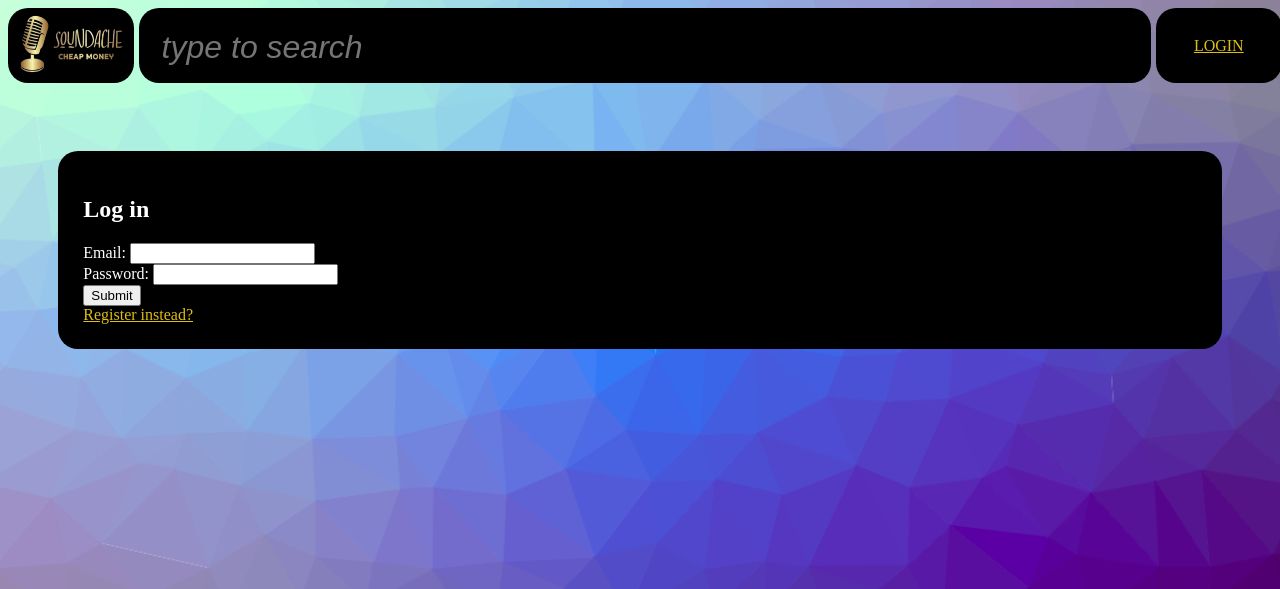
After one commit to Soundache/Soundache, a Flask app: template templates/login.html in a window 1280 px wide. The commit adds this page. Shown: the top 589 px of the page. Run offline with Flask 3, Linux system fonts and the light colour scheme; the template is opened without the code that fills it, so the values that code supplies are empty.

Commit message:
User authentication (proper)

```diff
--- a/soundache-backend/main.py
+++ b/main.py
@@ -1,4 +1,4 @@
-from flask import Flask, render_template, request, abort, jsonify, session, url_for, send_from_directory, send_file
+from flask import Flask, render_template, request, abort, jsonify, session, make_response
 from werkzeug.security import check_password_hash, generate_password_hash
 from flask_sqlalchemy import SQLAlchemy
 from sqlalchemy.orm import DeclarativeBase, Mapped, mapped_column
@@ -31,9 +31,6 @@ class User(db.Model):
 
 @app.route("/")
 def main_page():
-    # db.session.add(User(id=HASH_STR_64('ADMIN'), email='ADMIN', passwordHash=generate_password_hash('vvsafepswd'), taste=''))
-    # db.session.commit()
-    # print(db.session.execute(db.select(User.passwordHash)).scalar_one_or_none())
     return render_template("index.html", songs=[])
 
 @app.route("/search")
@@ -62,13 +59,15 @@ def login():
             db.select(User.passwordHash).where(User.id == HASH_STR_64(request.form['email']))
         ).scalar_one_or_none()
         if pwd_hash is None:
-            return jsonify(error="No such email-ID has been registered", email=request.form['email']), 403
+            return jsonify(error="Either email or password is wrong"), 403
         else:
             if check_password_hash(pwd_hash, request.form["password"]):
-                return jsonify(), 200
+                res = make_response()
+                #res.set_cookie()
+                return res
             else:
-                return jsonify(error="Wrong password"), 403
-    return jsonify(error="This endpoint only supports GET and POST"), 400
+                return jsonify(error="Either email or password is wrong"), 403
+    return jsonify(error="This endpoint only supports GET and POST"), 405
 
 @app.route("/register", methods=["GET", "POST"])
 def register():
@@ -87,7 +86,7 @@ def register():
         db.session.add(new_user)
         db.session.commit()
         return jsonify(), 200
-    return jsonify(error="This endpoint only supports GET and POST"), 400
+    return jsonify(error="This endpoint only supports GET and POST"), 405
 
 with app.app_context():
     db.create_all()
--- a/soundache-backend/static/style.css
+++ b/static/style.css
@@ -7,7 +7,6 @@ body {
 }
 .darkbg {
     background-color: rgb(0, 0, 0);
-    color:rgb(20, 220, 120);
     border-radius: 20px;
 }
 #header {
@@ -56,6 +55,7 @@ a {
     display: none;
 }
 #searchresults {
+    color:rgb(20, 220, 120);
     position: fixed;  /* make it appear on top of other tags */
     z-index: 2;       /* ^^ */
     left: 10%;
--- /dev/null
+++ b/templates/login.html
@@ -0,0 +1,47 @@
+{% extends "base.html" %}
+{% block title %}Sign In{% endblock %}
+{% block content %}
+    <h2>Log in</h2>
+    <form id="user-info-form">
+        <label>Email: <input name="email"/> </label> <br/>
+        <label>Password: <input name="password" type="password"/> </label> <br/>
+        <input type="submit"/>
+    </form>
+    <a href="/register">Register instead?</a>
+    <div id="error-log"> </div>
+
+    <template id="login-success">
+        <p>
+            &#x2705 Logged in!
+        </p>
+    </template>
+    <template id="login-fail">
+        <p>
+            &#x274C Login failed. Either the user does not exist or the password is incorrect.
+        </p>
+    </template>
+    <script>
+        const form = document.getElementById("user-info-form");
+        const err_log = document.getElementById("error-log");
+        async function login(event) {
+            event.preventDefault();
+            while (err_log.firstChild) {
+                err_log.removeChild(err_log.lastChild);
+            }
+            const user_info = new FormData(form);
+            const res = await fetch('/login', {
+                method: 'POST',
+                body: user_info
+            });
+            if (res.status == 200)
+                var template_id = 'login-success';
+            else if (res.status == 403)
+                var template_id = 'login-fail';
+            else
+                return;
+            let template = document.getElementById(template_id).content.cloneNode(true);
+            err_log.appendChild(template);
+        }
+        form.addEventListener('submit', login);
+    </script>
+{% endblock %}
```
Also changed, not shown: soundache-backend/templates/login.html (deleted, +0 -32 lines), soundache-backend/templates/register.html (deleted, +0 -10 lines), templates/register.html (added, +47 -0 lines), requirements.txt (renamed from soundache-backend/requirements.txt), soundache-backend/database.db (added), static/cool-background.png (renamed from soundache-backend/static/cool-background.png), static/logo.png (renamed from soundache-backend/static/logo.png), templates/base.html (renamed from soundache-backend/templates/base.html), templates/index.html (renamed from soundache-backend/templates/index.html), templates/search.html (renamed from soundache-backend/templates/search.html).
